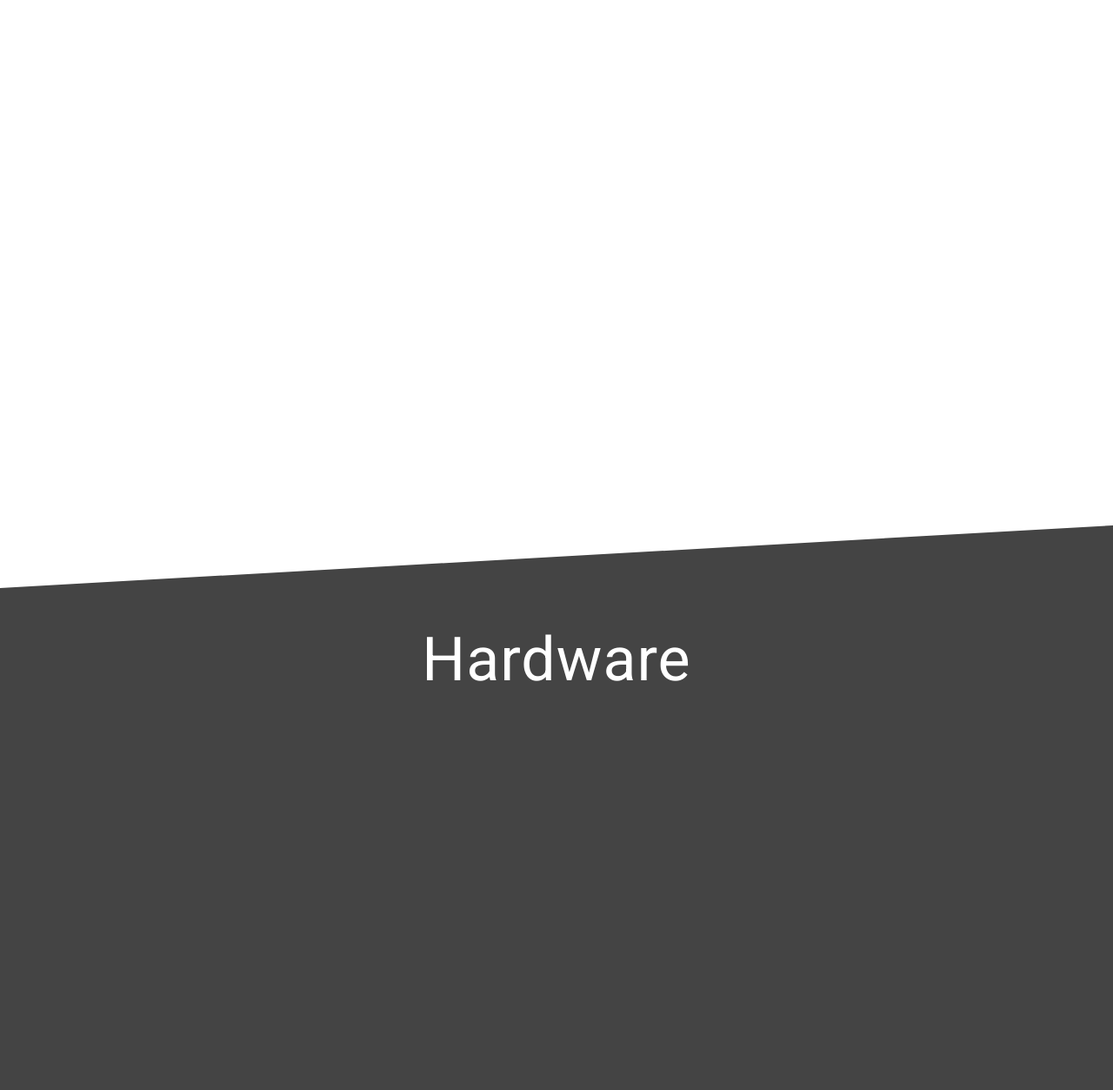
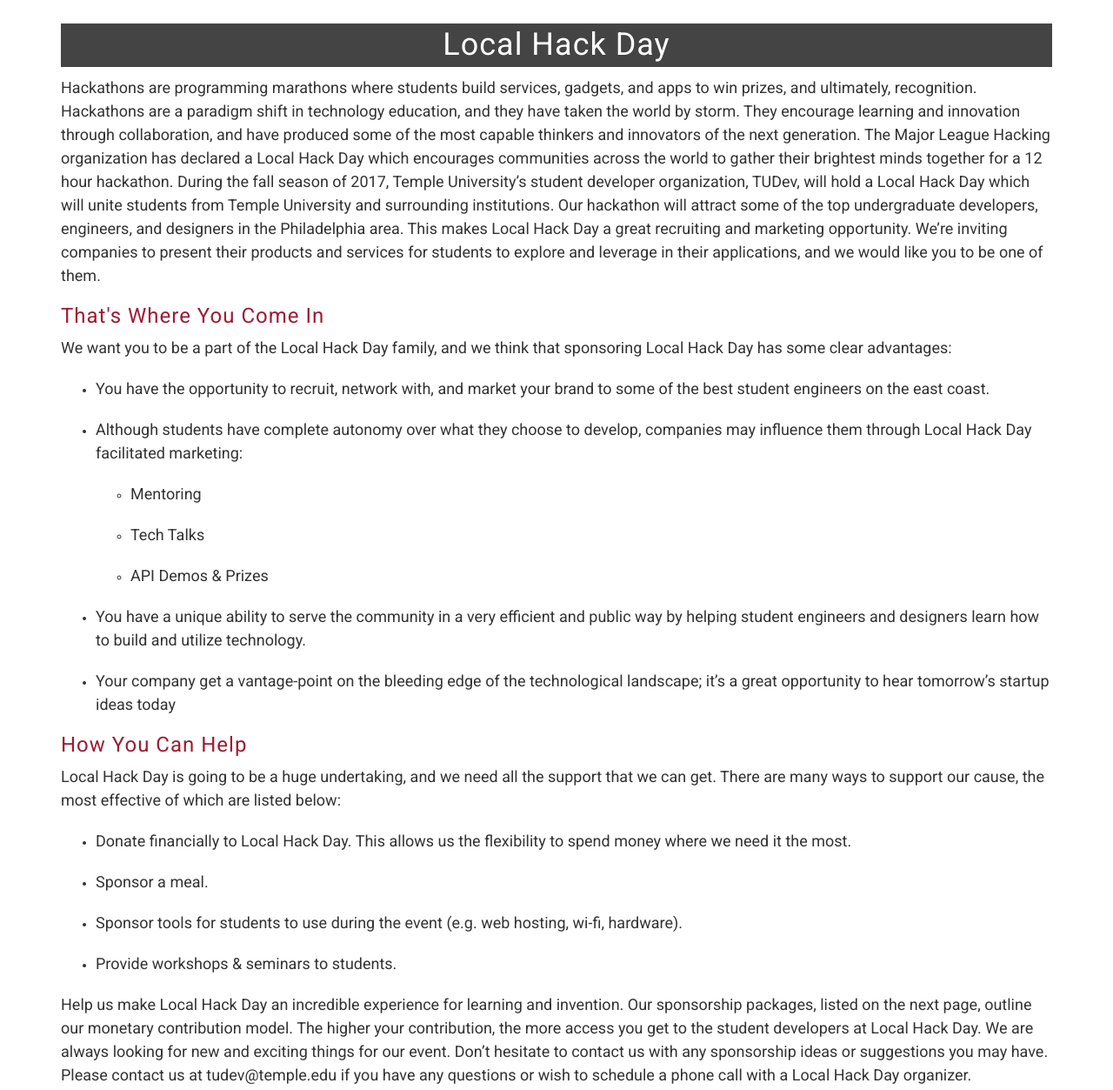
Before and after one commit to tudev/tudev.github.io, a website: page sponsorship.html in a window 1280 px wide. Shown: the part 1028-2281 px from the top of the page at 87% size. Drawn offline with nearby package versions, Linux system fonts and the light colour scheme.

Commit message:
more sponsor stuff

```diff
--- a/css/new-age.css
+++ b/css/new-age.css
@@ -522,12 +522,13 @@
 
 .questions{
   background-color: #9E1B34;
-  min-height: 100%;
   width: 100%;
   height: auto;
-  padding-top: 10%;
-  -webkit-clip-path: polygon(49% 13%, 100% 23%, 100% 100%, 0 100%, 0 23%);
-  clip-path: polygon(49% 13%, 100% 23%, 100% 100%, 0 100%, 0 23%);
+  padding: 70px;
+}
+
+.questions a{
+  color: white;
 }
 
 #labels a{
--- a/sponsorship.html
+++ b/sponsorship.html
@@ -46,16 +46,79 @@
   </div>
   <div class="container events" align="center">
     <h1 style="font-size: 5em; color: #9E1B34;">Events</h1>
+    <div class="container events_info" align="left">
+    <h1 style="color: white; background-color: #444444; padding: 5px;" align="center">Local Hack Day</h1>
+    <p align="left">
+    Hackathons are programming marathons where students build services,
+    gadgets, and apps to win prizes, and ultimately, recognition. Hackathons
+    are a paradigm shift in technology education, and they have taken the
+    world by storm. They encourage learning and innovation through
+    collaboration, and have produced some of the most capable thinkers and
+    innovators of the next generation. The Major League Hacking organization
+    has declared a Local Hack Day which encourages communities across the
+    world to gather their brightest minds together for a 12 hour hackathon.
+    During the fall season of 2017, Temple University’s student developer
+    organization, TUDev, will hold a Local Hack Day which will unite students
+    from Temple University and surrounding institutions. Our hackathon will
+    attract some of the top undergraduate developers, engineers, and designers
+    in the Philadelphia area. This makes Local Hack Day a great recruiting and
+    marketing opportunity. We’re inviting companies to present their products
+    and services for students to explore and leverage in their applications,
+    and we would like you to be one of them.
+    </p>
+    <h3 style="color: #9E1B34">That's Where You Come In</h3>
+    <p>
+    We want you to be a part of the Local Hack Day family, and we think that
+    sponsoring Local Hack Day has some clear advantages:
+    </p>
+    <ul>
+    <li><p>You have the opportunity to recruit, network with, and market your brand to some of the best student engineers on the east coast.</li>
+    <li><p>Although students have complete autonomy over what they choose to
+    develop, companies may influence them through Local Hack Day facilitated
+    marketing:</p>
+    <ul>
+      <li><p>Mentoring</p></li>
+      <li><p>Tech Talks</p></li>
+      <li><p>API Demos & Prizes</p></li>
+    </ul>
+    </li>
+    <li><p>You have a unique ability to serve the community in a very efficient and public way by helping student engineers and designers learn
+    how to build and utilize technology.</p></li>
+    <li><p>Your company get a vantage-point on the bleeding edge of the technological landscape; it’s
+    a great opportunity to hear tomorrow’s startup ideas today</p></li>
+    </ul>
+    <h3 style="color: #9E1B34">How You Can Help</h3>
+    <p>
+    Local Hack Day is going to be a huge undertaking, and we need all the support that we can get. There are many ways to support our cause, the most effective of which are listed below:
+    </p>
+    <ul>
+    <li><p>Donate financially to Local Hack Day. This allows us the
+    flexibility to spend money where we need it the most.</p></li>
+    <li><p>Sponsor a meal.</p></li>
+    <li><p>Sponsor tools for students to use during the event (e.g. web hosting, wi-fi, hardware).</p></li>
+    <li><p>Provide workshops & seminars to students.</p></li>
+    </ul>
+    <p>
+    Help us make Local Hack Day an incredible experience for learning and
+    invention. Our sponsorship packages, listed on the next page, outline our
+    monetary contribution model. The higher your contribution, the more access
+    you get to the student developers at Local Hack Day. We are always looking
+    for new and exciting things for our event. Don’t hesitate to contact us
+    with any sponsorship ideas or suggestions you may have. Please contact us
+    at tudev@temple.edu if you have any questions or wish to schedule a phone
+    call with a Local Hack Day organizer.
+    </p>
+    </div>
   </div>
   <div style="height: 100%; width: 100%; background-color: white;">
     <div class="container hardware" align="center">
       <h1 style="font-size: 5em; color: white;">Hardware</h1>
     </div>
   </div>
-  <div style="height: 100%; width: 100%; background-color: #444444;">
-    <div class="container questions" align="center">
-      <h1 style="font-size: 5em; color: white;">Questions</h1>
-    </div>
+  <div class="questions" align="center">
+    <h1 style="font-size: 5em; color: white;">So want you to be a sponsor?</h1>
+    <div style="background-color: white; height: 1px; width: 40%; margin: 50px;"></div>
+    <h1 style="color: white">Shoot us an email at <a href="mailto:tudev@temple.edu!">tudev@temple.edu!</a></h1>
   </div>
 </body>
 </html>
```
